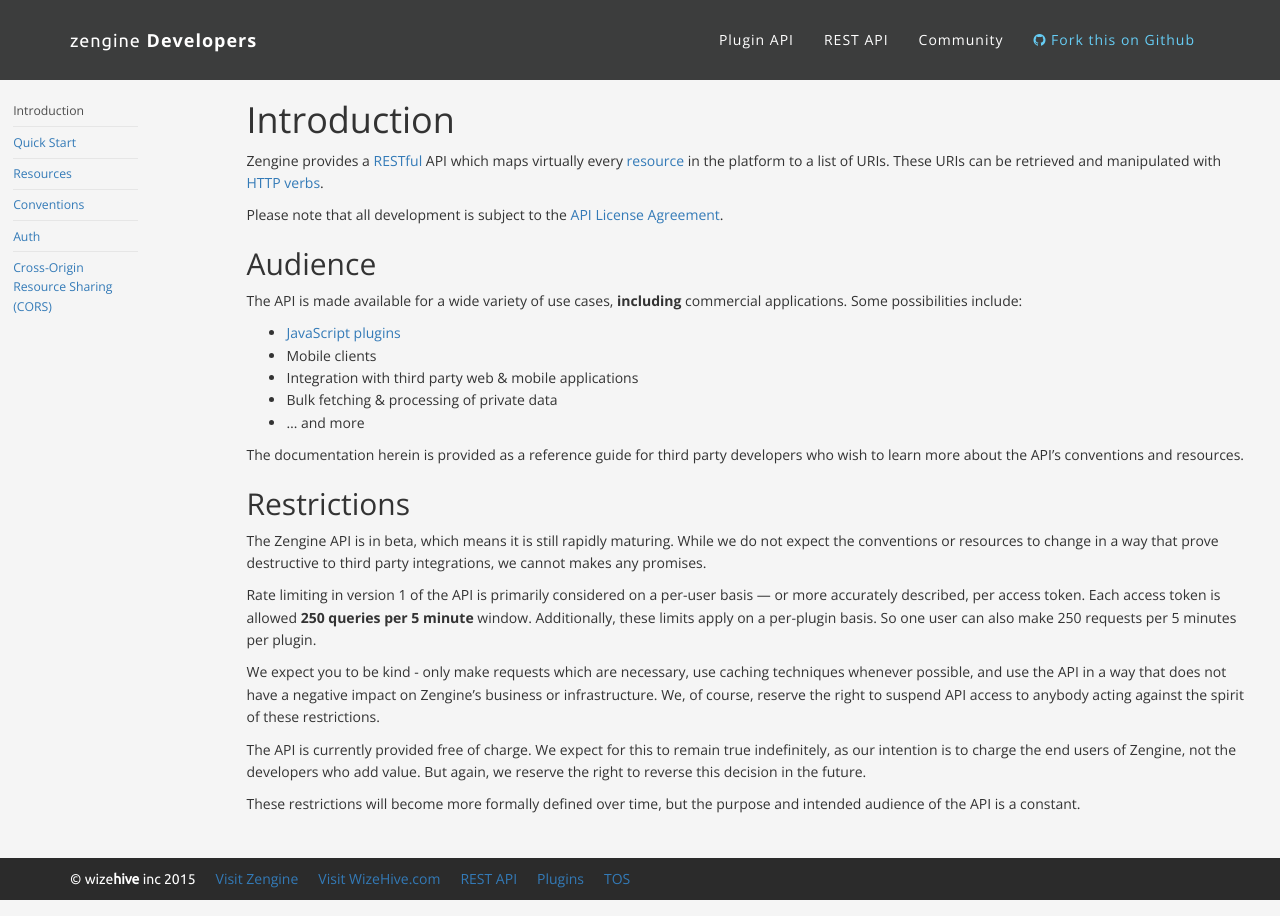
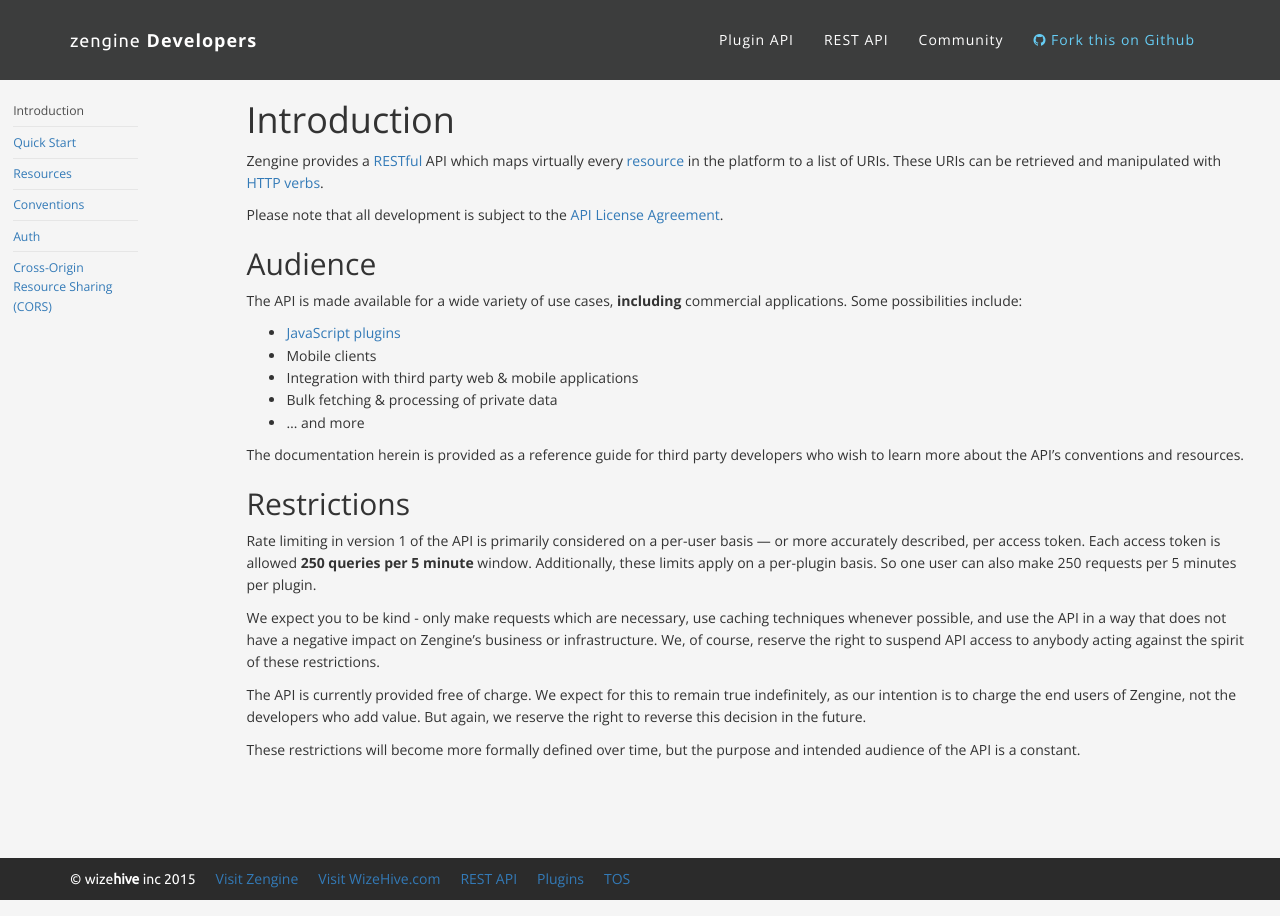
Before and after one commit to ZengineHQ/developers, a Jekyll site: the page built from rest-api/index.md, in a window 1280 px wide. Built offline with Jekyll 4.4.1, drawn with Linux system fonts in a browser that asks for light colours; nearby versions of some CDN libraries; our own code applies the rules of GitHub Pages for plain Markdown files.

Commit message:
Remove beta language

```diff
--- a/rest-api/index.md
+++ b/rest-api/index.md
@@ -22,8 +22,6 @@ The documentation herein is provided as a reference guide for third party develo
 
 ## Restrictions
 
-The {{site.productName}} API is in beta, which means it is still rapidly maturing. While we do not expect the conventions or resources to change in a way that prove destructive to third party integrations, we cannot makes any promises.
-
 Rate limiting in version 1 of the API is primarily considered on a per-user basis — or more accurately described, per access token. Each access token is allowed **{{site.rateLimit}} queries per {{site.rateLimitWindow}} minute** window. Additionally, these limits apply on a per-plugin basis. So one user can also make {{site.rateLimit}} requests per {{site.rateLimitWindow}} minutes per plugin.
 
 We expect you to be kind - only make requests which are necessary, use caching techniques whenever possible, and use the API in a way that does not have a negative impact on {{site.productName}}'s business or infrastructure. We, of course, reserve the right to suspend API access to anybody acting against the spirit of these restrictions.
```
